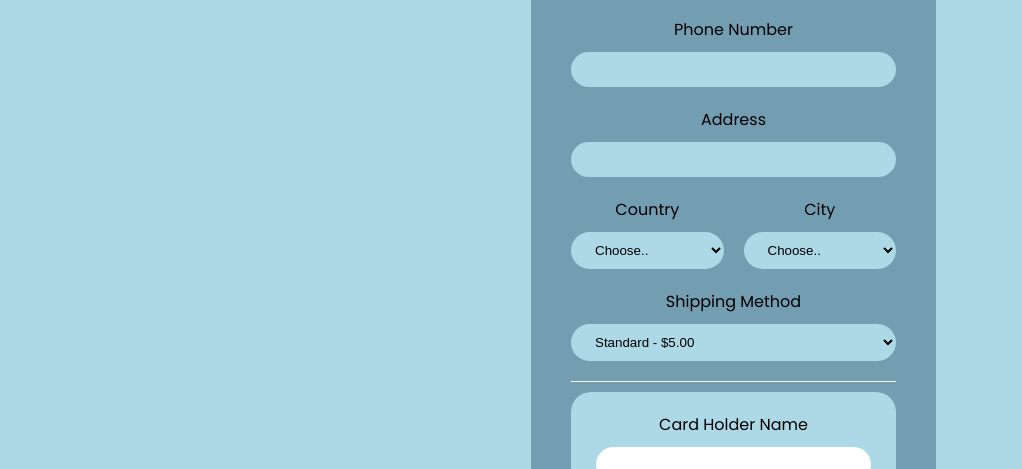
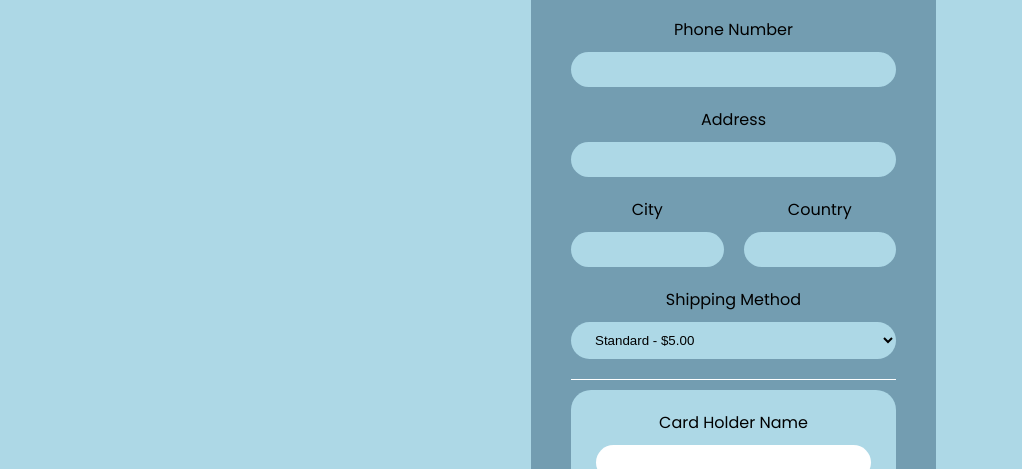
Before and after one commit to RunarPettersen/rainy-days, a plain HTML site: page checkout/index.html in a window 1280 px wide. Shown: the part 632-1101 px from the top of the page, without its empty margins (134-1156 px from the left). Drawn offline with Linux system fonts and the light colour scheme; no server answers; a web font is replaced by a local one.

Commit message:
Update index.html

```diff
--- a/checkout/index.html
+++ b/checkout/index.html
@@ -59,21 +59,14 @@
                     <input type="text" name="address" id="address" autocomplete="address-line1">
                 </div>
                 <div class="group">
-                    <label for="country">Country</label>
-                    <select name="country" id="country">
-                        <option value="">Choose..</option>
-                        <option value="Kingdom">Kingdom</option>
-                    </select>
+                    <label for="city">City</label>
+                    <input type="text" name="city" id="city" autocomplete="city">
                 </div>
                 <div class="group">
-                    <label for="city">City</label>
-                    <select name="city" id="city">
-                        <option value="">Choose..</option>
-                        <option value="London">London</option>
-                    </select>
+                    <label for="country">Country</label>
+                    <input type="text" name="country" id="country" autocomplete="country">
                 </div>
 
-                <!-- Shipping Options -->
                 <div class="group">
                     <label for="shipping">Shipping Method</label>
                     <select name="shipping" id="shipping">
```
